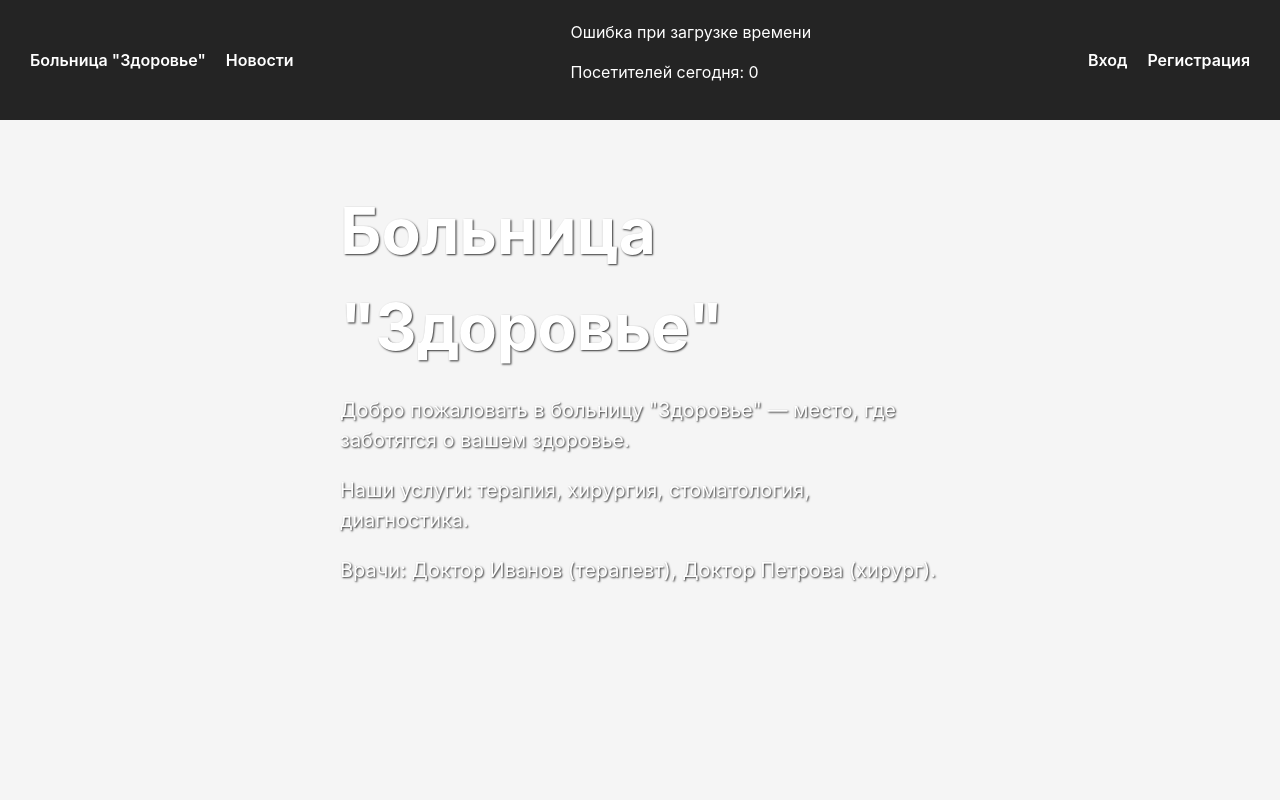
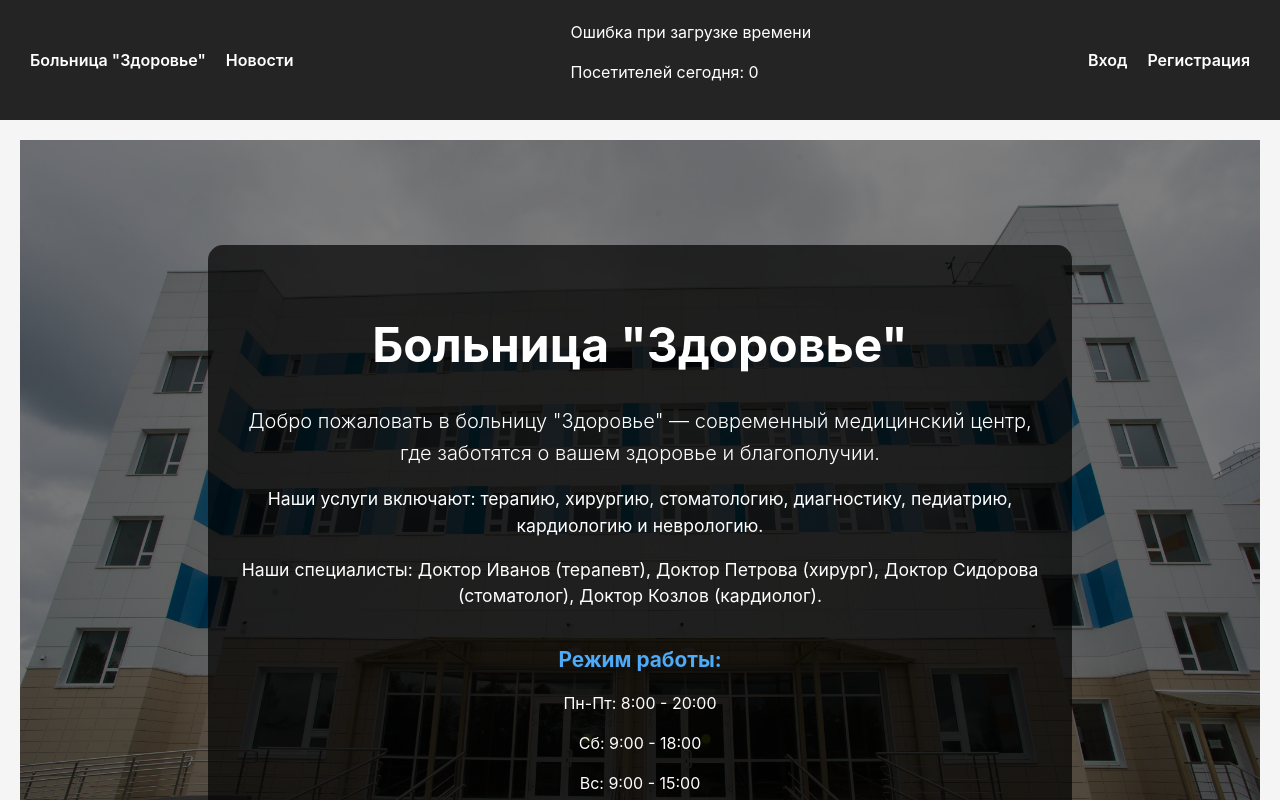
Before and after one commit to MiserLies17-23/hospital_website_frontend, a React (Create React App) app: page / in a window 1280 px wide. Shown: the top 800 px of the page. Built offline with nearby package versions, Linux system fonts and the light colour scheme; no server answers.

Commit message:
Add background pic

```diff
--- a/src/HospitalPage.jsx
+++ b/src/HospitalPage.jsx
@@ -3,12 +3,29 @@ import React from 'react';
 
 function HospitalPage() {
     return (
-        <div className="hospital-page d-flex justify-content-center align-items-center vh-100">
-            <div className="text-center" style={{ maxWidth: '600px' }}>
-                <h1>Больница "Здоровье"</h1>
-                <p>Добро пожаловать в больницу "Здоровье" — место, где заботятся о вашем здоровье.</p>
-                <p>Наши услуги: терапия, хирургия, стоматология, диагностика.</p>
-                <p>Врачи: Доктор Иванов (терапевт), Доктор Петрова (хирург).</p>
+        <div className="hospital-page">
+            <div className="hospital-page-overlay"></div>
+
+            <div className="hospital-content">
+                <h1 className="hospital-title">Больница "Здоровье"</h1>
+                <p className="hospital-lead">
+                    Добро пожаловать в больницу "Здоровье" — современный медицинский центр,
+                    где заботятся о вашем здоровье и благополучии.
+                </p>
+                <p className="hospital-text">
+                    Наши услуги включают: терапию, хирургию, стоматологию, диагностику,
+                    педиатрию, кардиологию и неврологию.
+                </p>
+                <p className="hospital-text">
+                    Наши специалисты: Доктор Иванов (терапевт), Доктор Петрова (хирург),
+                    Доктор Сидорова (стоматолог), Доктор Козлов (кардиолог).
+                </p>
+                <div className="hospital-hours">
+                    <h5>Режим работы:</h5>
+                    <p className="hospital-hours-item">Пн-Пт: 8:00 - 20:00</p>
+                    <p className="hospital-hours-item">Сб: 9:00 - 18:00</p>
+                    <p className="hospital-hours-item">Вс: 9:00 - 15:00</p>
+                </div>
             </div>
         </div>
     );
--- a/src/index.css
+++ b/src/index.css
@@ -41,27 +41,75 @@ body, html {
     color: #646cff;
 }
 
+/* Стили для главной страницы больницы */
 .hospital-page {
     flex: 1;
     display: flex;
     justify-content: center;
     align-items: center;
-    /*background-image: url('../images/hospital.jpg'); /* Замените на изображение больницы */
+    background-image: url('../images/hospital-background.jpg');
     background-size: cover;
     background-position: center;
-    color: #ffffff;
-    text-shadow: 1px 1px 2px rgba(0, 0, 0, 0.8);
+    background-repeat: no-repeat;
+    background-attachment: fixed;
+    position: relative;
+    min-height: 100vh;
 }
 
-.hospital-page h1 {
-    font-size: 4rem;
-    margin-bottom: 20px;
+.hospital-page-overlay {
+    position: absolute;
+    top: 0;
+    left: 0;
+    right: 0;
+    bottom: 0;
+    background-color: rgba(0, 0, 0, 0.5);
+    z-index: 1;
 }
 
-.hospital-page p {
+.hospital-content {
+    text-align: center;
+    color: white;
+    position: relative;
+    z-index: 2;
+    max-width: 800px;
+    padding: 2rem;
+    border-radius: 15px;
+    background-color: rgba(0, 0, 0, 0.7);
+    animation: fadeInUp 0.8s ease-out;
+}
+
+.hospital-title {
+    font-size: 3rem;
+    margin-bottom: 1.5rem;
+    font-weight: 700;
+}
+
+.hospital-lead {
     font-size: 1.25rem;
-    max-width: 700px;
+    margin-bottom: 1rem;
+    font-weight: 300;
+    line-height: 1.6;
+}
+
+.hospital-text {
+    font-size: 1.1rem;
+    margin-bottom: 1rem;
     line-height: 1.5;
+}
+
+.hospital-hours {
+    margin-top: 1.5rem;
+}
+
+.hospital-hours h5 {
+    font-size: 1.3rem;
+    margin-bottom: 1rem;
+    color: #4dabf7;
+}
+
+.hospital-hours-item {
+    margin-bottom: 0.5rem;
+    font-size: 1rem;
 }
 
 button {
@@ -87,21 +135,7 @@ button.btn-primary:hover {
 button:focus, button:focus-visible {
     outline: 4px auto -webkit-focus-ring-color;
 }
-.main-content {
-    flex: 1;
-    display: flex;
-    justify-content: center;
-    align-items: flex-start;
-    padding: 20px;
-}
 
-.form-select, .form-control {
-    margin-bottom: 15px;
-}
-
-.alert {
-    margin-top: 15px;
-}
 /* Стили для аватаров */
 .avatar-container {
     transition: all 0.3s ease;
@@ -140,10 +174,19 @@ button:focus, button:focus-visible {
     transition: width 0.3s ease;
 }
 
-/* Адаптивность */
-@media (max-width: 768px) {
-    .avatar-image, .avatar-placeholder {
-        width: 120px !important;
-        height: 120px !important;
-    }
+/* Основной контент */
+.main-content {
+    flex: 1;
+    display: flex;
+    justify-content: center;
+    align-items: flex-start;
+    padding: 20px;
 }
+
+.form-select, .form-control {
+    margin-bottom: 15px;
+}
+
+.alert {
+    margin-top: 15px;
+}
```
Also changed, not shown: images/hospital-background.jpg (added).
